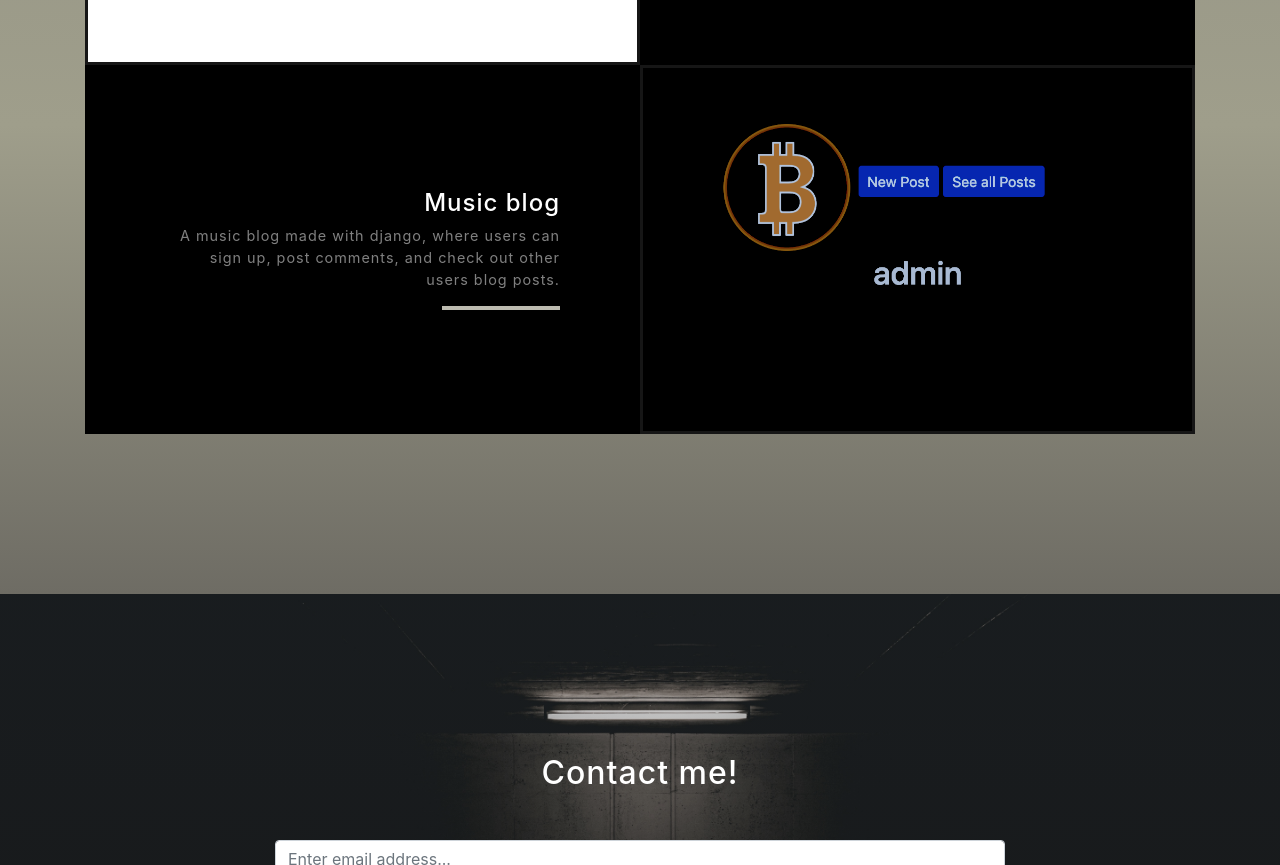
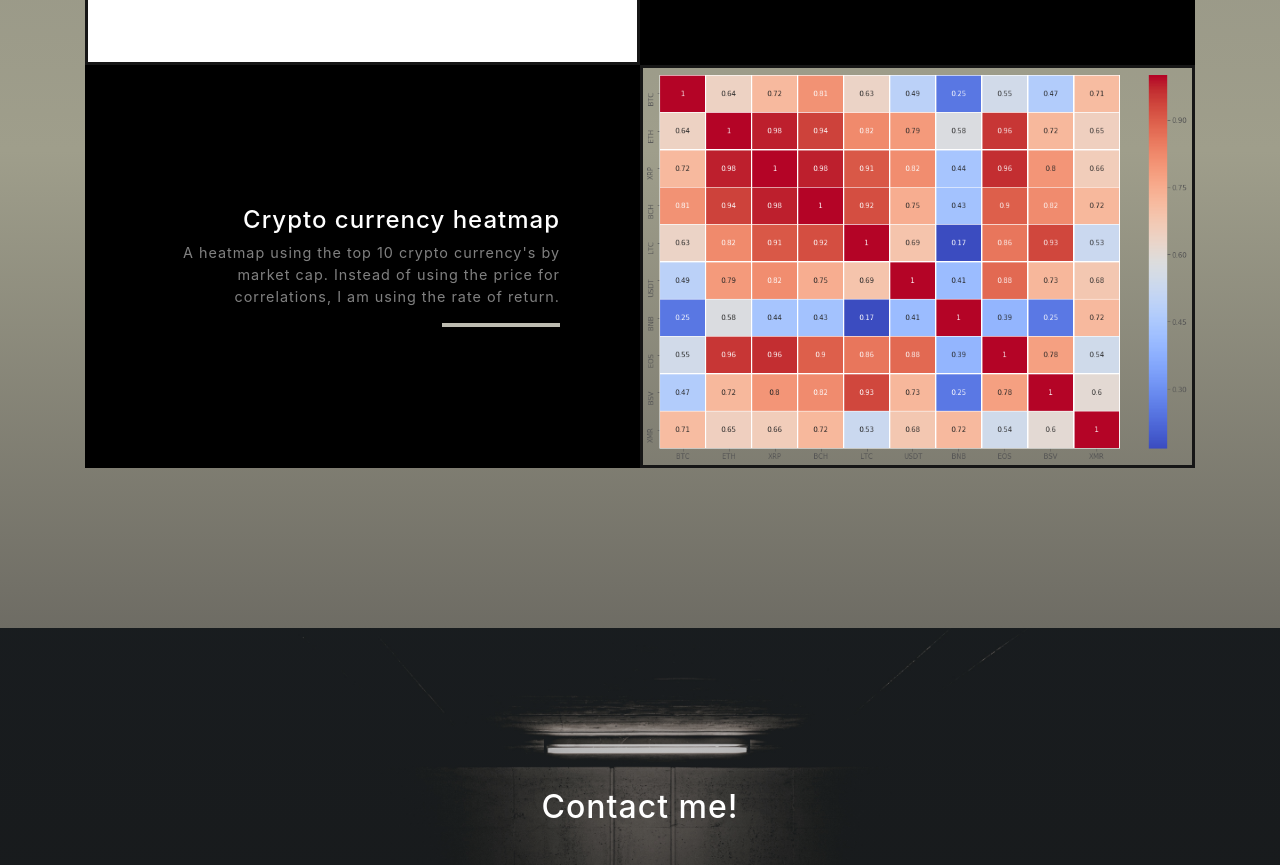
Before and after one commit to hilljtm/hilljtm.github.io, a website with bundled scripts: page index.html in a window 1280 px wide. Shown: the part 3184-4049 px from the top of the page. Built offline with nearby package versions, Linux system fonts and the light colour scheme; a script that the page names is missing.

Commit message:
updated project section to include heatmap

```diff
--- a/index.html
+++ b/index.html
@@ -128,17 +128,16 @@
       <!-- Project Two Row -->
       <div class="row justify-content-center no-gutters">
         <div class="col-lg-6">
-          <a href="http://138.68.59.164/" target="_blank">
-            <img class="img-fluid" src="img/btcadminpost.png" alt="Music Blog">
+          <a href="https://github.com/hilljtm/sfund" target="_blank">
+            <img class="img-fluid" src="img/septheatgg.png" alt="Top 10 heatmap">
           </a>
         </div>
         <div class="col-lg-6 order-lg-first">
           <div class="bg-black text-center h-100 project">
             <div class="d-flex h-100">
               <div class="project-text w-100 my-auto text-center text-lg-right">
-                <h4 class="text-white">Music blog</h4>
-                <p class="mb-0 text-white-50">A music blog made with django, where users can sign up, post comments, and
-                  check out other users blog posts.</p>
+                <h4 class="text-white">Crypto currency heatmap</h4>
+                <p class="mb-0 text-white-50">A heatmap using the top 10 crypto currency's by market cap. Instead of using the price for correlations, I am using the rate of return.</p>
                 <hr class="d-none d-lg-block mb-0 mr-0">
               </div>
             </div>
```
Also changed, not shown: goldportfolio.png (added), img/septheatgg.png (added).
